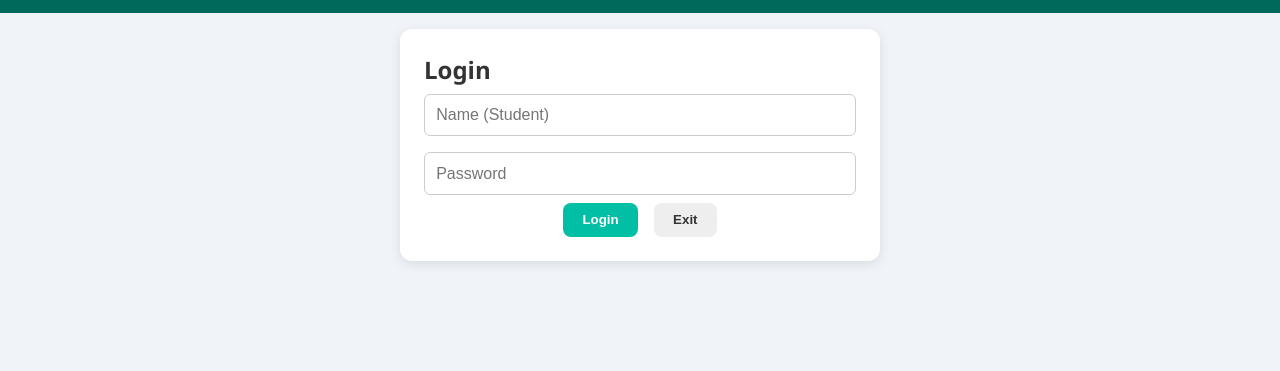
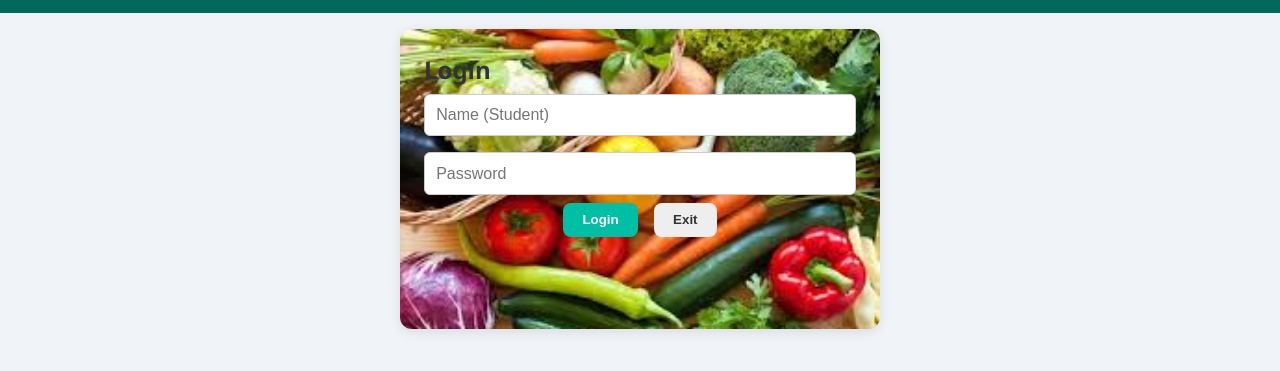
Before and after one commit to Shrinivas-go/Mess-tracker, a plain HTML site: page index.html in a window 1280 px wide. Both pictures are taken after a click on the element "Student". Shown: the part 81-452 px from the top of the page. Drawn offline with Linux system fonts and the light colour scheme; no server answers.

Commit message:
Update style.css

```diff
--- a/style.css
+++ b/style.css
@@ -116,3 +116,11 @@ input:focus {
   border-radius:6px;
   cursor:pointer;
 }
+#login-section{
+   width: 500px;
+      height: 300px;
+      background-image: url("background.jpeg");
+      background-size: cover;       /* Scales image to cover the box */
+      background-position: center;  /* Centers the image */
+      background-repeat: no-repeat; /* Prevents tiling */
+}
```
